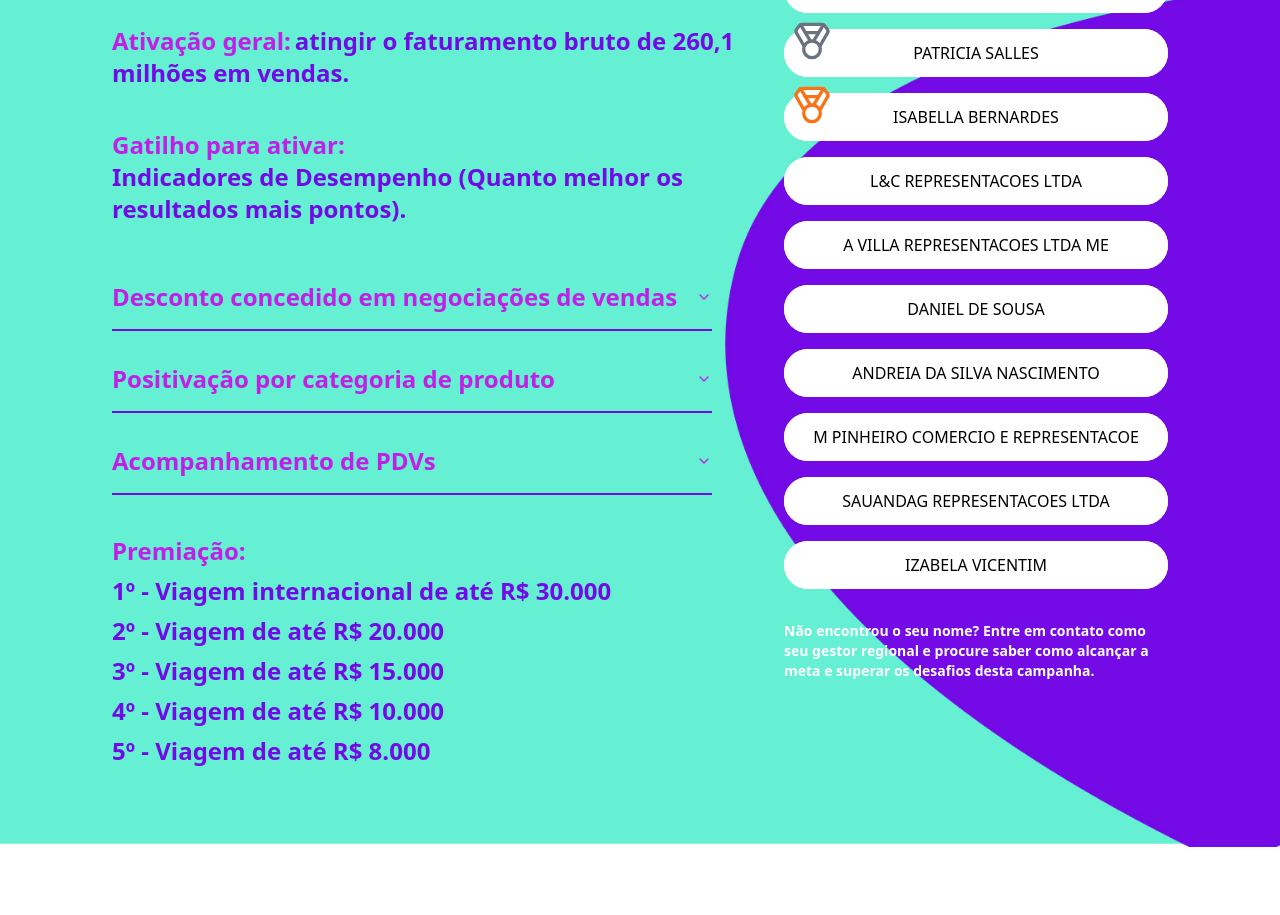
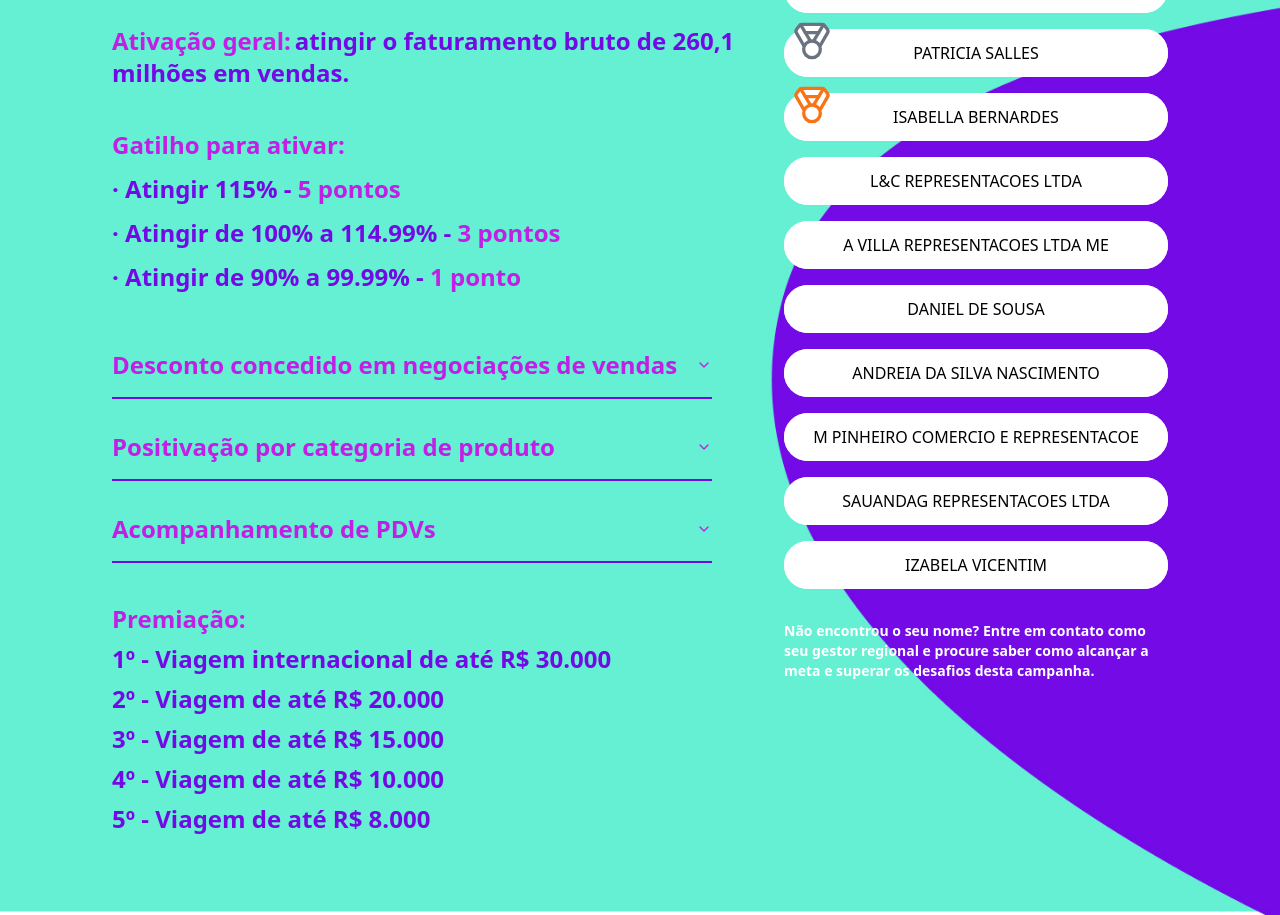
Before and after one commit to guimaya/animativa, a Next.js app: page / in a window 1280 px wide. Shown: the part 3760-4675 px from the top of the page. Before the commit the page ends 4607 px from the top, so only its background shows below. Built offline with nearby package versions, Linux system fonts and the light colour scheme.

Commit message:
triggers

```diff
--- a/src/components/faturamento-section.tsx
+++ b/src/components/faturamento-section.tsx
@@ -19,11 +19,18 @@ export default function FaturamentoSection() {
               <b>Ativação geral:</b>
               atingir o faturamento bruto de 260,1 milhões em vendas.
             </p>
-            <p>
+            <div className="flex flex-col space-y-3 ">
               <b>Gatilho para ativar:</b>
-              <br />
-              Indicadores de Desempenho (Quanto melhor os resultados mais pontos).
-            </p>
+              <p>
+                · Atingir 115% - <b>5 pontos</b>
+              </p>
+              <p>
+                · Atingir de 100% a 114.99% - <b>3 pontos</b>
+              </p>
+              <p>
+                · Atingir de 90% a 99.99% - <b>1 ponto</b>
+              </p>
+            </div>
             <Accordion type="single" collapsible className="max-w-[600px] space-y-4">
               <AccordionItem value="item-1" className="border-custom-purple">
                 <AccordionTrigger className="text-left text-2xl font-bold text-custom-pink">
```
